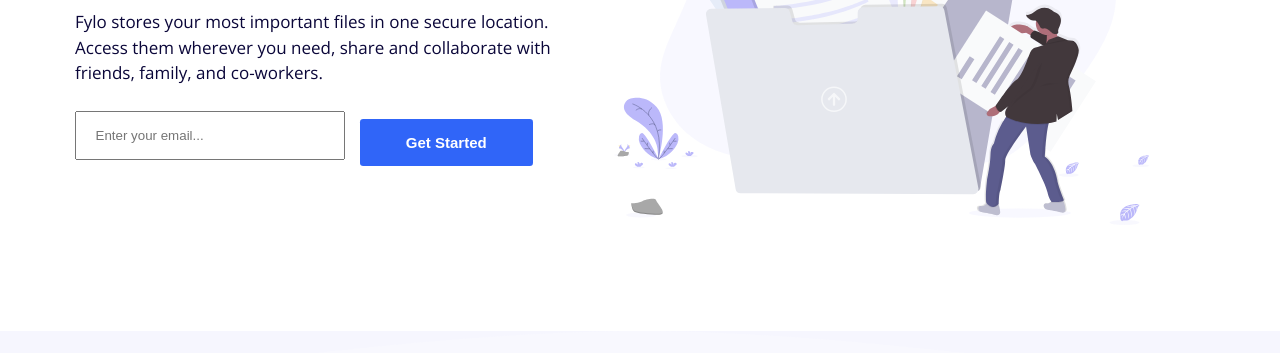
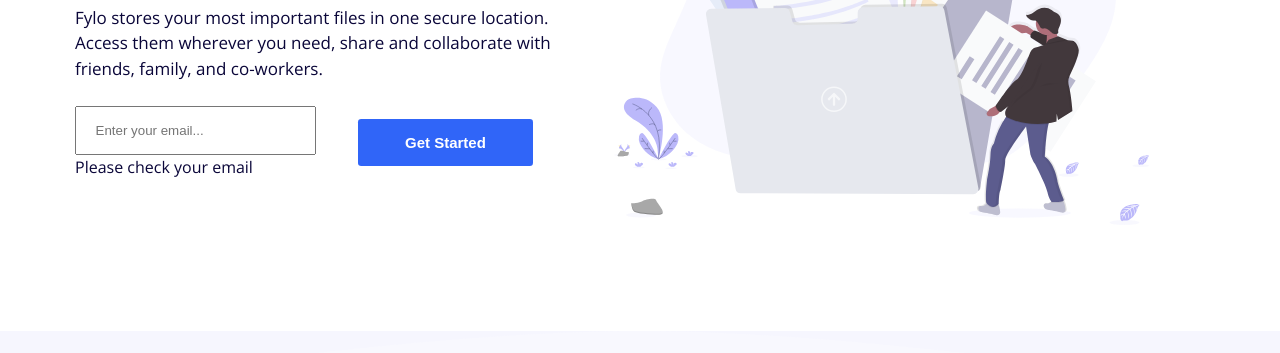
Before and after one commit to marta13karta/Landing-Page-with-Two-Column-Layout, a plain HTML site: page index.html in a window 1280 px wide. Shown: the part 447-800 px from the top of the page. Drawn offline with nearby package versions, Linux system fonts and the light colour scheme.

Commit message:
15th august

```diff
--- a/index.html
+++ b/index.html
@@ -50,7 +50,11 @@
             and co-workers.
           </p>
           <form class="first-form">
-            <input type="email" placeholder="     Enter your email..." />
+            <div class="input">
+              <input type="email" placeholder="     Enter your email..." />
+              <div class="input-message">Please check your email</div>
+            </div>
+
             <button class="get-started-button" href="#">Get Started</button>
           </form>
         </div>
--- a/styles/styles.css
+++ b/styles/styles.css
@@ -47,7 +47,7 @@ header {
   margin-bottom: 70px;
   color: #0a0639;
 }
-.first-form input {
+.input input {
   width: 90%;
   padding: 12px 0;
   margin-bottom: 15px;
@@ -152,12 +152,19 @@ footer * {
 
   .first-form {
     display: flex;
+
+    align-items: flex-start;
     gap: 15px;
     width: 90%;
   }
-  .first-form input {
+  .input {
+    display: flex;
+    flex-direction: column;
     flex: 2;
+  }
+  .input input {
     padding: 15px 0;
+    margin-bottom: 0;
   }
   .first-illustration {
     width: 100%;
@@ -188,4 +195,8 @@ footer * {
 
 .get-started-button:hover {
   background-color: hsl(224, 93%, 58%, 0.8);
+  cursor: pointer;
 }
+
+input:focus {
+}
```
